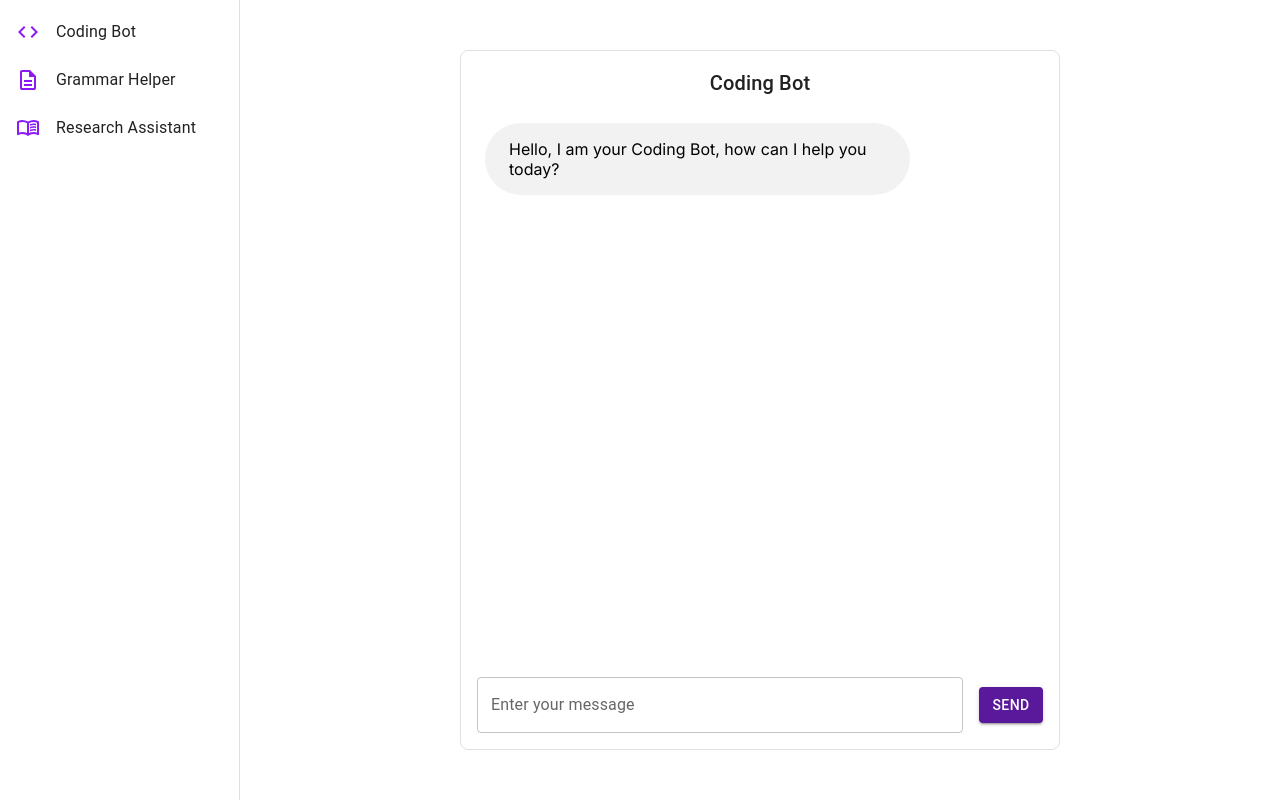
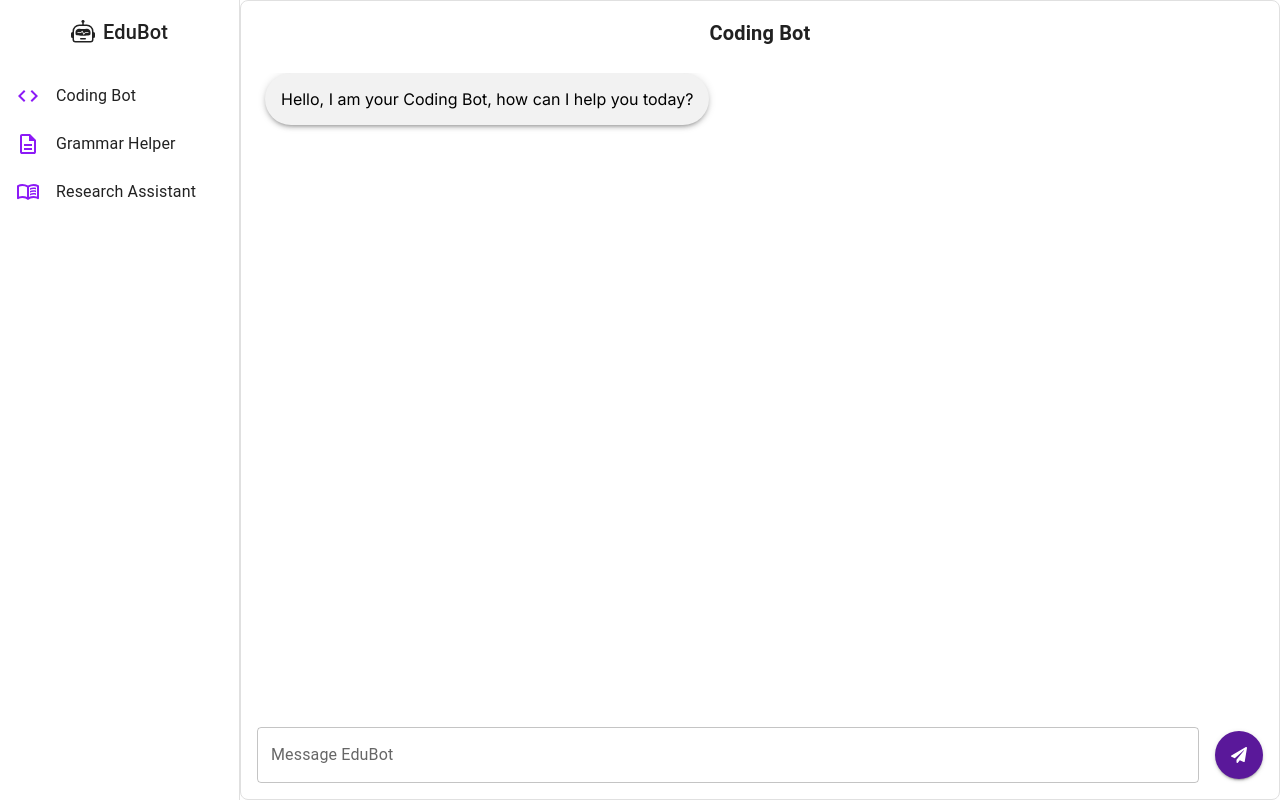
Before and after one commit to wncelrcn/EduBot, a Next.js app: page / in a window 1280 px wide. Built offline with nearby package versions, Linux system fonts and the light colour scheme.

Commit message:
Minor Front end changes, and added sample files for log in and signup, to be continued

```diff
--- a/app/layout.js
+++ b/app/layout.js
@@ -4,8 +4,8 @@ import "./globals.css";
 const inter = Inter({ subsets: ["latin"] });
 
 export const metadata = {
-  title: "ChatBot",
-  description: "A ChatBot",
+  title: "EduBot",
+  description: "A ChatBot for your educational needs",
 };
 
 export default function RootLayout({ children }) {
--- a/app/page.js
+++ b/app/page.js
@@ -12,9 +12,13 @@ import {
   ListItem,
   ListItemButton,
   ListItemText,
+  Icon,
+  IconButton
 } from "@mui/material";
 import { createTheme, ThemeProvider } from "@mui/material/styles";
 import ReactMarkdown from "react-markdown";
+import { BsRobot } from "react-icons/bs";
+import { FaPaperPlane } from "react-icons/fa";
 
 export default function Home() {
   const systemPrompts = {
@@ -163,17 +167,32 @@ export default function Home() {
     height="100vh"
     display="flex"
     flexDirection="row"
-        bgcolor="background.paper"
+    bgcolor="background.default"
     color="text.primary"
   >
+    {/* Sidebar */}
     <Drawer
       variant="permanent"
       sx={{
         width: 240,
         flexShrink: 0,
-            [`& .MuiDrawer-paper`]: { width: 240, boxSizing: "border-box" },
+        [`& .MuiDrawer-paper`]: { width: 240, boxSizing: "border-box", bgcolor: 'background.paper' },
       }}
     >
+      <Box
+        sx={{
+          display: "flex",
+          alignItems: "center",
+          justifyContent: "center",
+          mt: 2,
+          mb: 2,
+        }}
+      >
+        <BsRobot size={24} />
+        <Box ml={1}></Box>
+        <Typography variant="h6">EduBot</Typography>
+      </Box>
+
       <List>
         {Object.keys(systemPrompts).map((text) => (
           <ListItem key={text} disablePadding>
@@ -185,6 +204,8 @@ export default function Home() {
         ))}
       </List>
     </Drawer>
+
+    {/* Main Chat Area */}
     <Box
       width="100%"
       display="flex"
@@ -194,17 +215,18 @@ export default function Home() {
     >
       <Stack
         direction="column"
-            width="600px"
-            height="700px"
+        width="100%"
+        height="100%"
         border="1px solid"
         borderColor="grey.300"
         borderRadius={2}
         p={2}
         spacing={3}
       >
-            <Typography variant="h6" textAlign="center">
+        <Typography variant="h6" textAlign="center" sx={{ fontSize: 'h6.fontSize', fontWeight: 'bold'}}>
           {chatBot}
         </Typography>
+
         <Stack
           direction="column"
           spacing={2}
@@ -223,22 +245,19 @@ export default function Home() {
             <Box
               key={index}
               display="flex"
-                  justifyContent={
-                    message.role === "assistant" ? "flex-start" : "flex-end"
-                  }
+              justifyContent={message.role === "assistant" ? "flex-start" : "flex-end"}
             >
               <Box
-                    bgcolor={
-                      message.role === "assistant" ? "#f2f2f2" : "#ded1eb"
-                    }
+                bgcolor={message.role === "assistant" ? "#f2f2f2" : "#ded1eb"}
                 color={message.role === "assistant" ? "#000000" : "#5a189a"}
                 borderRadius={10}
                 p={2}
                 sx={{
                   wordWrap: "break-word",
+                  whiteSpace: "pre-wrap",
                   maxWidth: "75%",
                   mx: 1,
-                      px: 3,
+                  boxShadow: 3,
                 }}
               >
                 <ReactMarkdown>{message.content}</ReactMarkdown>
@@ -247,9 +266,11 @@ export default function Home() {
           ))}
           <div ref={messagesEndRef} />
         </Stack>
+
+        {/* Message Input */}
         <Stack direction="row" spacing={2} alignItems="center">
           <TextField
-                label="Enter your message"
+            label="Message EduBot"
             fullWidth
             value={message}
             onChange={(e) => setMessage(e.target.value)}
@@ -272,16 +293,24 @@ export default function Home() {
             onClick={sendMessage}
             disabled={isLoading}
             sx={{
+              width: 48,
+              height: 48,
+              minWidth: 48,
               backgroundColor: "#5a189a",
+              borderRadius: "50%",
               "&:hover": {
                 backgroundColor: "#7b2cbf",
               },
+              display: "flex",
+              alignItems: "center",
+              justifyContent: "center",
+              boxShadow: 2,
             }}
           >
             {isLoading ? (
               <CircularProgress size={24} color="inherit" />
             ) : (
-                  "Send"
+              <FaPaperPlane size={16} />
             )}
           </Button>
         </Stack>
@@ -289,5 +318,6 @@ export default function Home() {
     </Box>
   </Box>
 </ThemeProvider>
+
   );
 }
--- a/package.json
+++ b/package.json
@@ -12,12 +12,14 @@
   "dependencies": {
     "@emotion/react": "^11.13.0",
     "@emotion/styled": "^11.13.0",
+    "@mui/icons-material": "^5.16.6",
     "@mui/material": "^5.16.6",
     "dotenv": "^16.4.5",
     "groq-sdk": "^0.5.0",
     "next": "14.2.5",
     "react": "^18",
     "react-dom": "^18",
+    "react-icons": "^5.2.1",
     "react-markdown": "^9.0.1",
     "react-syntax-highlighter": "^15.5.0"
   },
```
Also changed, not shown: app/login/page.js (added), app/signup/page.js (added), 1 other file (tests, documents, lock files or other folders). Lines whose indentation alone changed are shown as unchanged.
